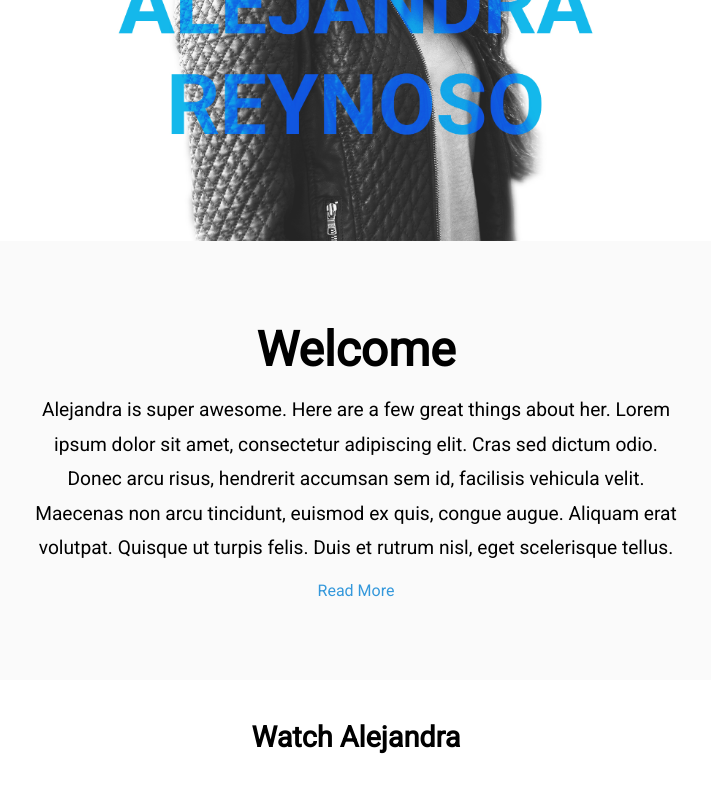
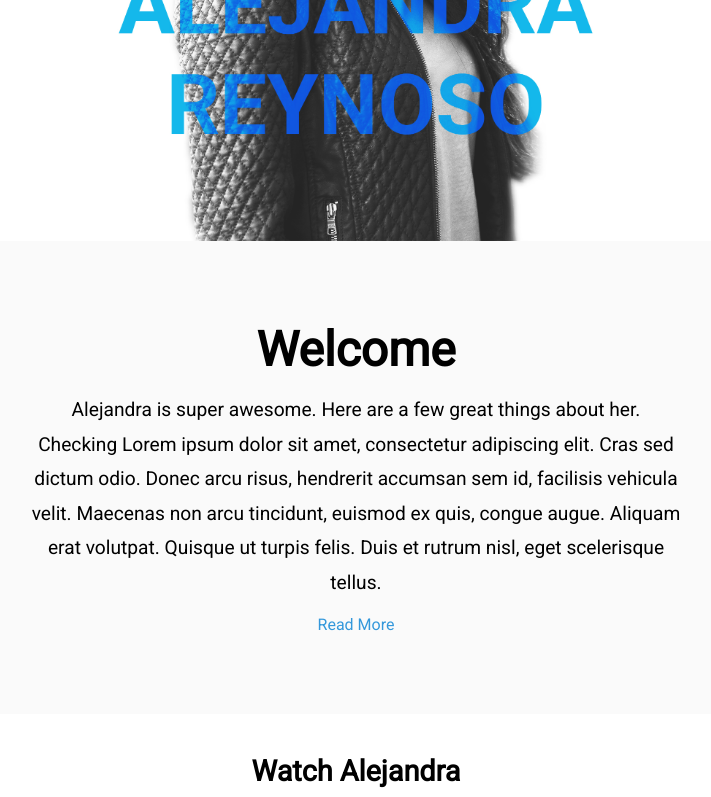
Before and after one commit to cambaughn/reynoso, a React (Create React App) app: page / in a window 1280 px wide. Shown: the part 439-1236 px from the top of the page, without its empty margins (284-995 px from the left). Built offline with nearby package versions, Linux system fonts and the light colour scheme.

Commit message:
Check heroku

```diff
--- a/src/components/Home.js
+++ b/src/components/Home.js
@@ -18,6 +18,8 @@ const Home = () => {
         <h1 style={styles.aboutHeader}>Welcome</h1>
         <p style={styles.aboutText}>
           Alejandra is super awesome. Here are a few great things about her.
+
+          Checking
 
           Lorem ipsum dolor sit amet, consectetur adipiscing elit. Cras sed dictum odio. Donec arcu risus, hendrerit accumsan sem id, facilisis vehicula velit. Maecenas non arcu tincidunt, euismod ex quis, congue augue. Aliquam erat volutpat. Quisque ut turpis felis. Duis et rutrum nisl, eget scelerisque tellus.
         </p>
```
